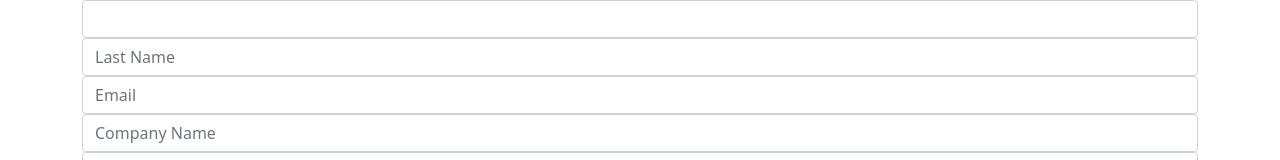
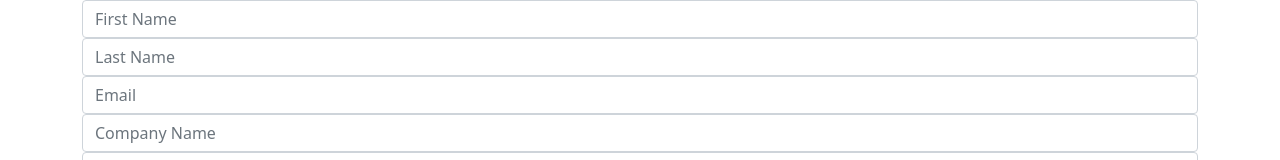
Before and after one commit to Nashmeyah/MERN-LoginPractice, a React (Create React App) app in the folder loginfront/: page / in a window 1280 px wide. Shown: the top 160 px of the page. Built offline with nearby package versions, Linux system fonts and the light colour scheme.

Commit message:
axio installation for middlware

```diff
--- a/loginfront/package.json
+++ b/loginfront/package.json
@@ -6,6 +6,7 @@
     "@testing-library/jest-dom": "^5.16.1",
     "@testing-library/react": "^12.1.2",
     "@testing-library/user-event": "^13.5.0",
+    "axios": "^0.24.0",
     "bootstrap": "^5.1.3",
     "react": "^17.0.2",
     "react-dom": "^17.0.2",
--- a/loginfront/src/App.jsx
+++ b/loginfront/src/App.jsx
@@ -11,6 +11,11 @@ class App extends Component{
             companyName:"",
             password:""
         }
+        this.changeFirstName = this.changeFirstName.bind(this)
+        this.changeLastName = this.changeLastName.bind(this)
+        this.changeEmail = this.changeEmail.bind(this)
+        this.changeCompanyName = this.changeCompanyName.bind(this)
+        this.changePassword = this.changePassword.bind(this)
     }
 
     changeFirstName(e){
@@ -45,7 +50,7 @@ class App extends Component{
                 <div className="container">
                     <div className="form-div">
                         <form>
-                            <input type='text' plaeholder="First Name" onChange={this.changeFirstName} value={this.state.firstName} className="form-control form-group" />
+                            <input type="text" placeholder="First Name" onChange={this.changeFirstName} value={this.state.firstName} className="form-control form-group" />
                             <input type="text" placeholder="Last Name" onChange={this.changeLastName} value={this.state.lastName} className="form-control form-group"/>
                             <input type="text" placeholder="Email" onChange={this.changeEmail} value={this.state.email} className="form-control form-group"/>
                             <input type="text" placeholder="Company Name" onChange={this.changeCompanyName} value={this.state.companyName} className="form-control form-group"/>
```
Also changed, not shown: 1 other file (tests, documents, lock files or other folders).
